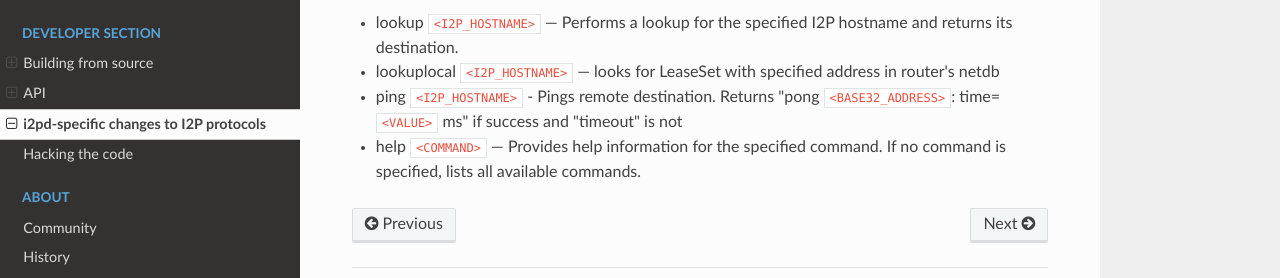
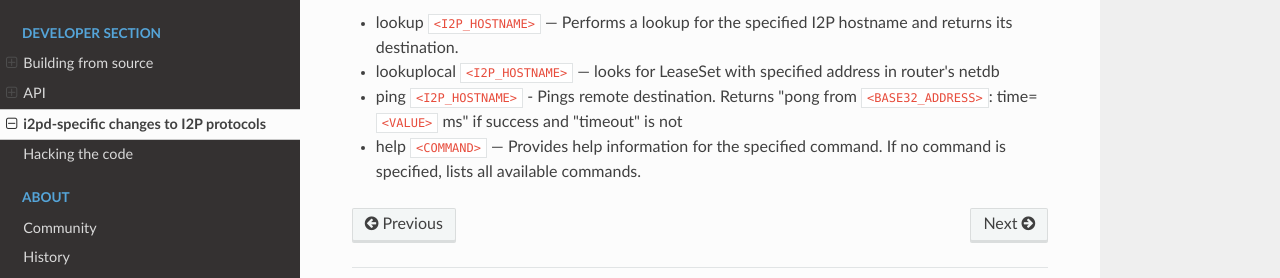
Before and after one commit to PurpleI2P/i2pd_docs_en, an MkDocs documentation site: the page built from docs/devs/i2pd-specifics.md, in a window 1280 px wide and 900 px high, scrolled down 1160 px. Shown: the part 527-805 px from the top of the window. Built offline with MkDocs 1.6.1, drawn with Linux system fonts in a browser that asks for light colours; nearby versions of some CDN libraries.

Commit message:
Fixed typo

```diff
--- a/docs/devs/i2pd-specifics.md
+++ b/docs/devs/i2pd-specifics.md
@@ -55,5 +55,5 @@ For example, newkeys 7 generates an EdDSA key pair (supported only in i2pd).
 
 - lookup `<I2P_HOSTNAME>` — Performs a lookup for the specified I2P hostname and returns its destination.
 - lookuplocal `<I2P_HOSTNAME>` — looks for LeaseSet with specified address in router's netdb
-- ping `<I2P_HOSTNAME>` - Pings remote destination. Returns "pong `<BASE32_ADDRESS>`: time=`<VALUE>` ms" if success and "timeout" is not
+- ping `<I2P_HOSTNAME>` - Pings remote destination. Returns "pong from `<BASE32_ADDRESS>`: time=`<VALUE>` ms" if success and "timeout" is not
 - help `<COMMAND>` — Provides help information for the specified command. If no command is specified, lists all available commands.
```
